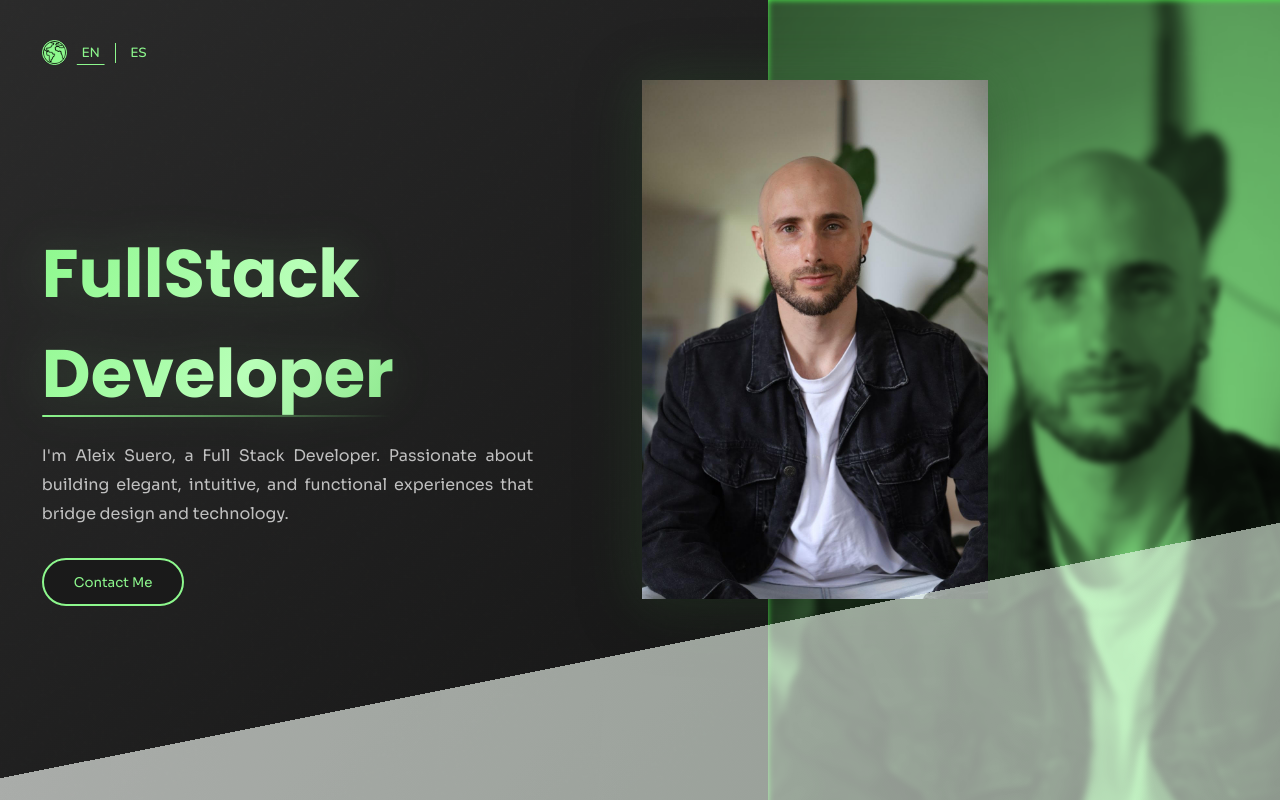
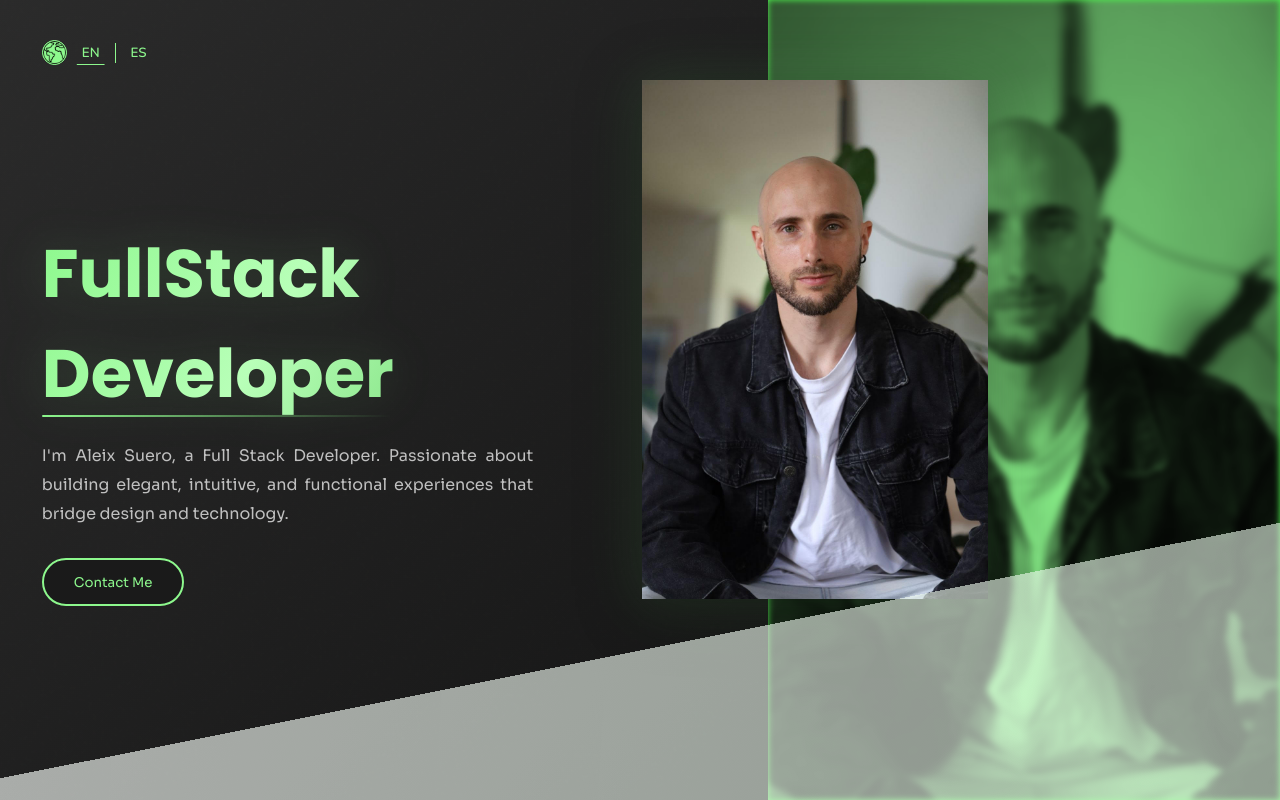
Before and after one commit to AleixSu/AS_Portfolio, a React (Vite) app: page / in a window 1280 px wide. Shown: the top 800 px of the page. Built offline with nearby package versions, Linux system fonts and the light colour scheme.

Commit message:
Background photo responsive size fixed

```diff
--- a/src/pages/home/Home.css
+++ b/src/pages/home/Home.css
@@ -139,7 +139,9 @@
 }
 
 .backgroundPhoto {
-  height: 1020px;
+  width: 100%;
+  height: 100vh;
+  object-fit: cover;
   filter: saturate(0.03) blur(3px);
 }
 
```
